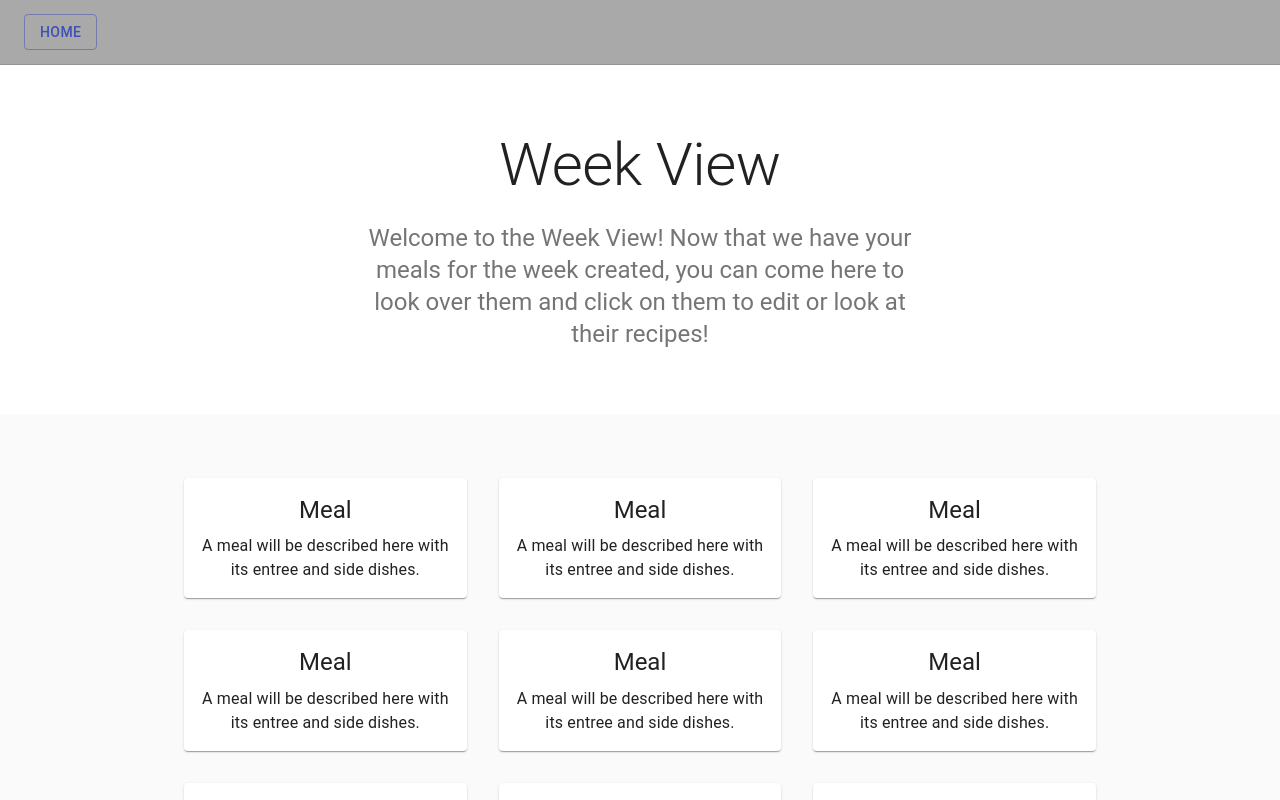
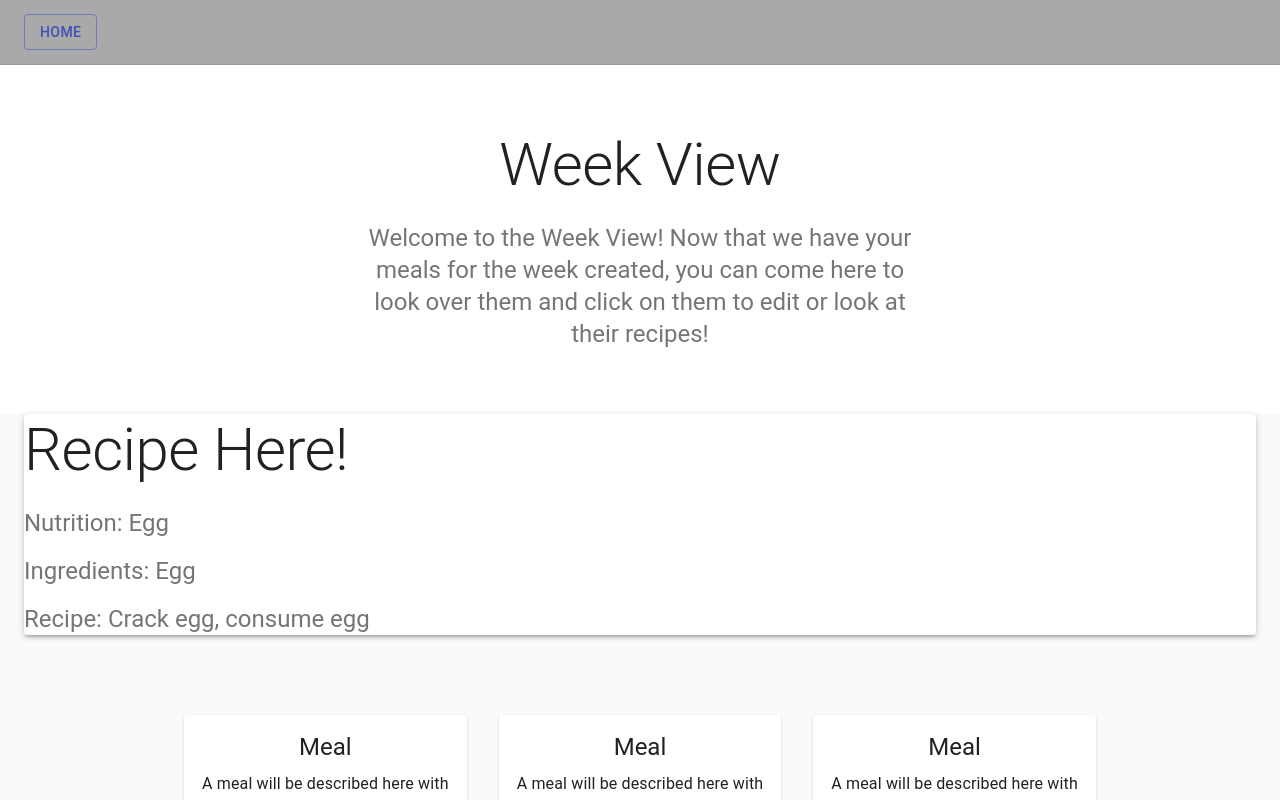
Before and after one commit to BradRaynaud/Team_Abraca-Data, a Next.js app in the folder frontend/: page /WeekView in a window 1280 px wide. Shown: the top 800 px of the page. Built offline with nearby package versions, Linux system fonts and the light colour scheme.

Commit message:
Child box made, but needs to be hidden on initialization

```diff
--- a/frontend/pages/WeekView.js
+++ b/frontend/pages/WeekView.js
@@ -9,6 +9,7 @@ import CardContent from '@material-ui/core/CardContent';
 import CardMedia from '@material-ui/core/CardMedia';
 import CssBaseline from '@material-ui/core/CssBaseline';
 import Grid from '@material-ui/core/Grid';
+import Paper from '@material-ui/core/Paper'
 import Toolbar from '@material-ui/core/Toolbar';
 import Typography from '@material-ui/core/Typography';
 import { makeStyles } from '@material-ui/core/styles';
@@ -132,13 +133,23 @@ const tiers = [
 },
 ];
 
-function childWind() {
-  if (document.getElementById("demo").style.display=="none") {
-    document.getElementById("demo").style.display="block";
+function childWindUp() {
+  if (document.getElementById("para").style.display=="none") {
+    document.getElementById("para").style.display="block";
   }
   else {
-    document.getElementById("demo").style.display="none";
+    document.getElementById("para").style.display="none";
   }
+  if (document.getElementById("childWindow").style.display=="none") {
+    document.getElementById("childWindow").style.display="block";
+  }
+  else {
+    document.getElementById("childWindow").style.display="none";
+  }
+}
+
+function childWindDown() {
+  (document.getElementById("childWindow").style.display="none")
 }
 
 export default function Album() {
@@ -157,24 +168,40 @@ export default function Album() {
       <main>
         {/* Hero unit */}
         <div className={classes.heroContent}>
-          <Container maxWidth="sm">
-            <Typography component="h1" variant="h2" align="center" color="textPrimary" gutterBottom>
+          <Container id="para" maxWidth="sm">
+            <Typography  component="h1" variant="h2" align="center" color="textPrimary" gutterBottom>
               Week View
             </Typography>
-            <Typography id="demo" variant="h5" align="center" color="textSecondary" paragraph>
+            <Typography variant="h5" align="center" color="textSecondary" paragraph>
               Welcome to the Week View! Now that we have your meals for the week created,
               you can come here to look over them and click on them to edit or look at
               their recipes!
             </Typography>
           </Container>
         </div>
-        <Container className={classes.cardGrid} maxWidth="md">
+        <Container id="childWindow" cmaxWidth="md">
+          <Paper elevation={3}>
+            <Typography component="h1" variant="h2" align="left" color="textPrimary" gutterBottom>
+              Recipe Here!
+            </Typography>
+            <Typography variant="h5" align="left" color="textSecondary" paragraph>
+              Nutrition: Egg
+            </Typography>
+            <Typography variant="h5" align="left" color="textSecondary" paragraph>
+              Ingredients: Egg
+            </Typography>
+            <Typography variant="h5" align="left" color="textSecondary" paragraph>
+              Recipe: Crack egg, consume egg
+            </Typography>
+          </Paper>
+        </Container>
+        <Container id="cardid" className={classes.cardGrid} maxWidth="md">
           {/* End hero unit */}
           <Grid container spacing={4}>
             {cards.map(card => (
               <Grid item key={card} xs={12} sm={6} md={4}>
                 <Card className={classes.card}>
-                  <ButtonBase onClick={event => { childWind() }}>
+                  <ButtonBase onClick={event => { childWindUp() }}>
                     <CardContent className={classes.cardContent}>
                       <Typography gutterBottom variant="h5" component="h2">
                         Meal
```
